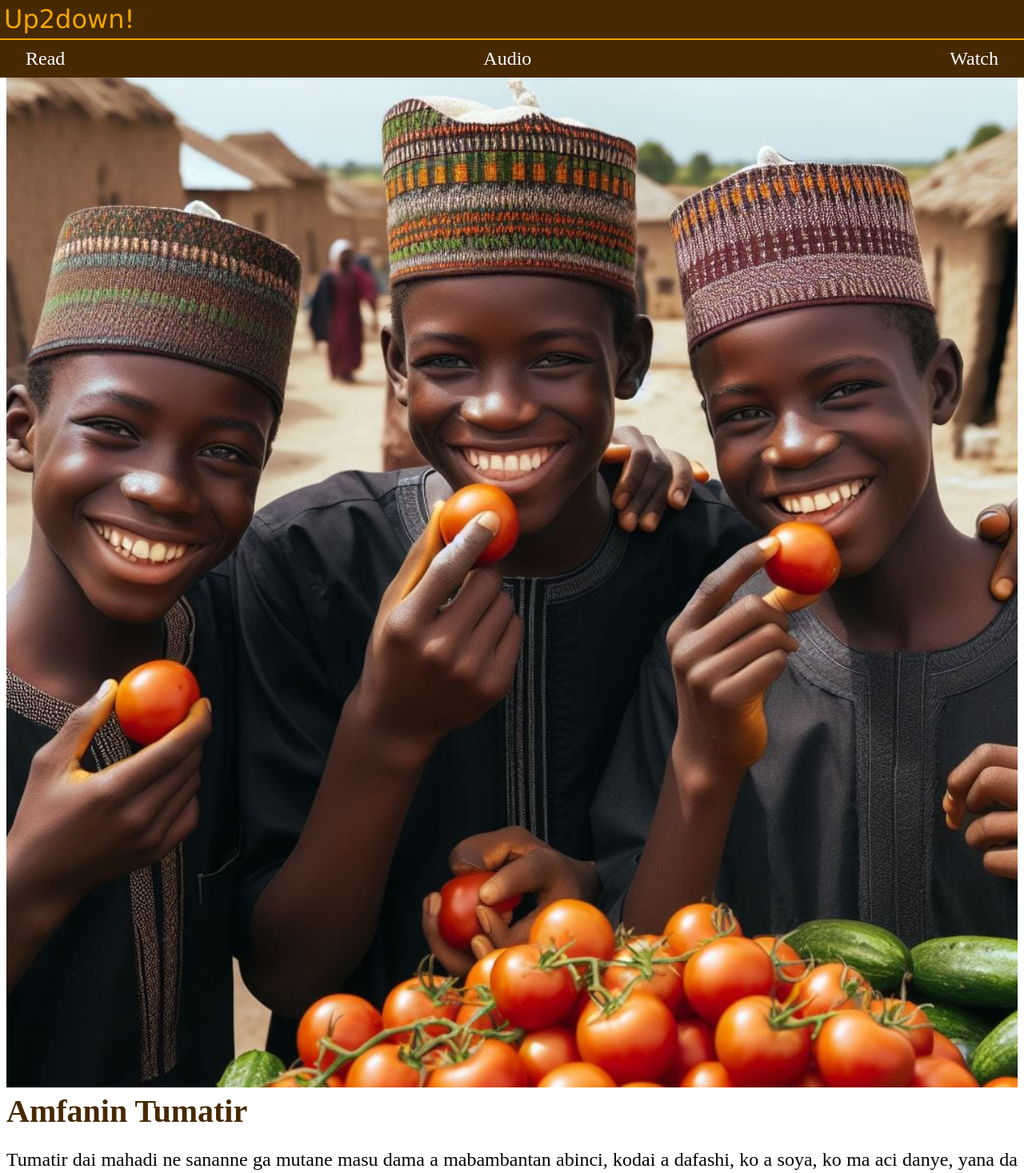
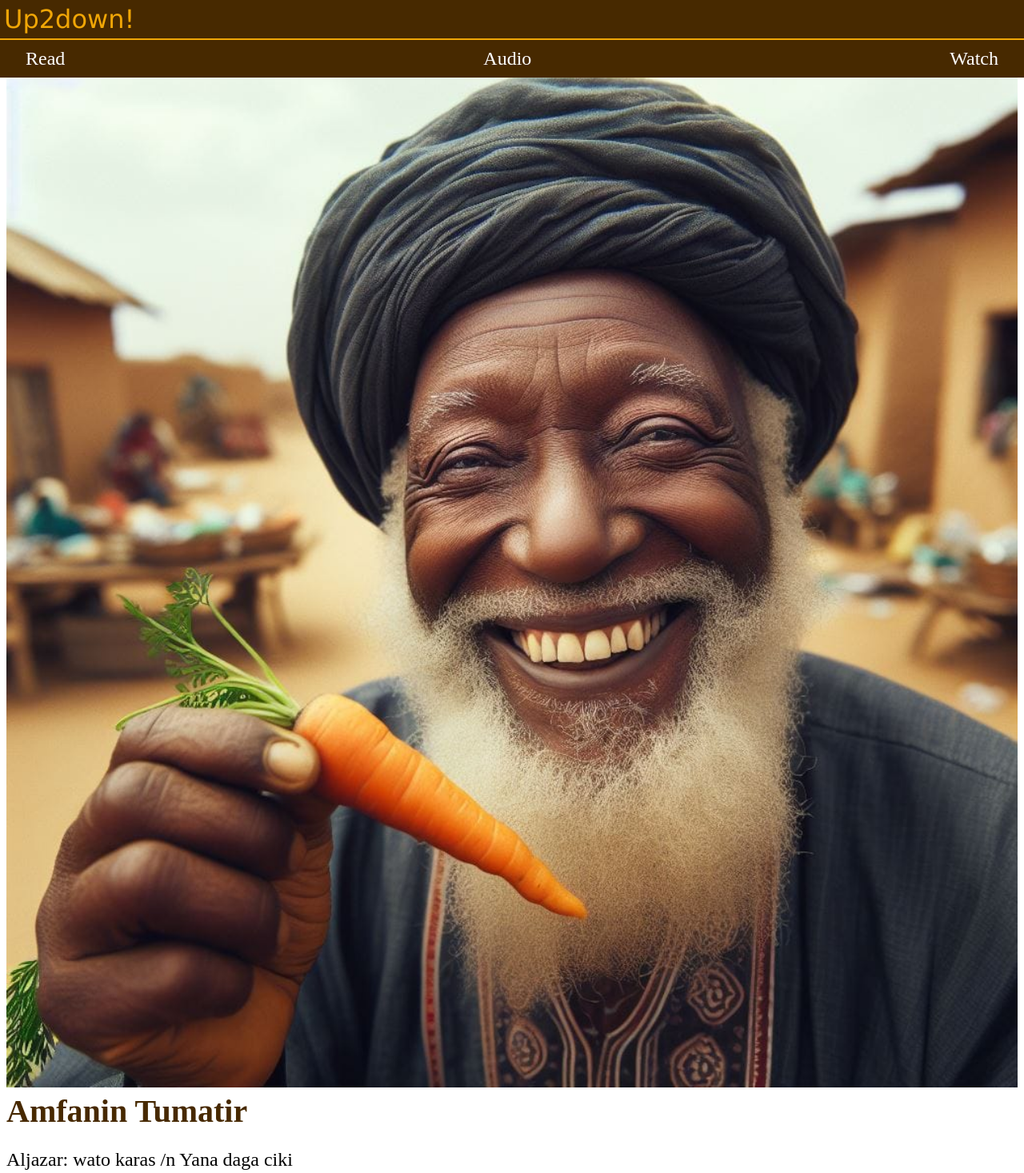
Before and after one commit to abdullahscontrol/Up2down, a React (Vite) app: page / in a window 1280 px wide. Shown: the top 1467 px of the page at 80% size. Built offline with nearby package versions, Linux system fonts and the light colour scheme.

Commit message:
Update Home.jsx

```diff
--- a/src/components/Home.jsx
+++ b/src/components/Home.jsx
@@ -1,31 +1,8 @@
-// function Home() {
-//     return (
-//         <div>
-//             <h2>hello</h2>
-//             <h2>hello</h2>
-//             <h2>hello</h2>
-//             <h2>hello</h2>
-//         </div>
-//     )
-// }
-// export default Home;
-// const amfaninTumatir = "Tumatir dai mahadi ne sananne ga mutane masu dama a mabambantan abinci, kodai a dafa shi, ko a soya, ko ma a ci danye, yana da kaloli daban-daban, amma wanda aka fi sani shi ne ja, sai dai akwai ruwan lemo, rawaya har ma da ruwan malmo, gwargwadon qasashen da suke amfani da shi, a taqaice dai, wasu fa'idoji ne ake samu a cikin Tumatir?
-// Ya za mu yi aiki da shi don samun fa'idojin da suke cikinsa?
-// Ko yakan yi maganin wasu cututtuka Shi kuma me da me ya qunsa Ko cinsa da yawa zai iya wahalarwa Wadannan da wasunsu muke so mu tattauna a ciki in sha Allahu ta'ala.
-// Tumatir daya ne daga cikin jinsin yalo, amma ana daukarsa a matsayin ganyayyaki sabo da Antacid, ana qiyasta cewa Tumatir yakai kala 600 a duniya, Tumatir yana da amfani a jiki gwargwadon yadda mutum zai ji ya kuma kiyaye, yakan taimaka wajen kawar da qwayoyin cutar da suke cutar da jikin dan adam, yakan dawo da nashadin qoda yadda zai yi aiki kamar yadda ya dace sabo da samun Vitamin A, C mai dama a cikinsa, yakan yi aiki a matsayin sinadarin wanke ciki da hanji, yakan kawar da wahalar da ciki yake fama da ita wajen markade abinci, sananne ne cewa Tumatir ya qunshi Iron, wanda yake fama da fatarar jini zai iya shan juice din Tumatir ko ya ci danyensa.
-// Akan yi aiki da Tumatir don magance gurbataccen ruwan sinadarin dake jiki, haka wahalar yin numfashi da wani lokaci yakan yi wahala ga dan adam, yakan yi amfani ga masu ciwon sukari, sabo da ba shi da Carbohydrates mai yawa a cikinsa, haka ciwon gabobi, Tumatir kan magance shi ta wajen zuba masa mai a dan ba shi tsoro a wuta sai a shafa a inda yake cutarwan, kasancewar Tumatir yana dauke da kashi 95 % na ruwa yana iya daidaita qibar mutum, ga shi bai da Calories mai dama.
-// Tumatir yakan samar da Vitamin C mai kyau, Provitamin A ko Carotene, Vitamin A wanda yake Antioxidant ya taimaka wa garkuwar jiki, wani binciken ya nuna cewa yakan yi maganin wasu nau'o'i na Cancer ciki har da na mabubbugar maniyi, da na huhu, sabo da yana dauke da sinadarin Lycopene wanda shi ne yake sanyawa launin Tumatirin ya zama ja, Tumatir yana dauke kuma da Minerals wadan da ake dan shan wahalar samu, irin su Potassium da yake inganta qoda, da Phosphor, Calcium da Magnesium.
-// Fatar Tumatir da 'ya'yan cikinsa sun qunshi sinadarin da yake taimaka wa hanji, Antacid din kuma zai kyautata aikin niqe abinci yadda zai agaza wajen zuqo mafificin Nutrients, Tumatir in aka lura ya qunshi Vitamins B, Vitamin C, Iron, Potassium, Calcium da Magnesium, ga shi yana da mahimmanci wajen zama rigakafin wasu cututtuka, bincike ya nuna cewa, mutanen da suke da Lycopene mai dama a jikinsu hatsarin daskarewar qwaqwalwa ba ta da yawa, wata da ake kira Daniella ta ce gaskiya bincike ya tabbatar da cewa Tumatir bai hana Cancer din qwaqwalwa amma zai iya magance kumburinta.
-// Duk da cewa launin Tumatir wani daban ne da wani, sai dai suna da sinadarin Lycopene gaba dayansu, wanda yake maganin tattarar fuska, Tumatir yakan fitar da Antioxidant wato Lycopene don kare fata, ko hana tattarar fatar, duk da cewa ba mai wani babban tasiri ba ne amma dai yakan yi, ta ce cin Tumatir din da yawa ba ya nufin zai magance matsalolin gaba daya, sai dai ta yi nunin cewa Tumatir din yana dauke da sinadarin Tyramine da Serotonin da dan dama wanda yakan taimaka wajen canza wa mutun yanayi, har ya ji duniyar ta yi masa daidai.
-// Tumatir ya qunshi Vitamins ne kawai da Minerals, Fibres, Protein da Carbohydrates, amma bai da Sodium, da Saturated fats da Cholesterol, yana da Vitamin A mai kyau, Thiamine, Niacin, Vitamin B6, Folic acid, Magnesium, Phosphor da Copper, kuma yakan samar da Nutrients mai kyau, Vitamin A, C, K, Potassium da Manganese, daga cikin fa'idojin Tumatir akwai kawar da Germs, wadan da suke haifar da cututtukan jikin dan adam, Tumatir kan motsa nashadin qoda, yakan yi aiki a matsayin mai wanke hanji, kamar yadda yake kau da wahalar niqe abinci, ko fitar da shi bayan ya gama amfani.
-// Tumatir yana da Iron in kana fama da cutar fatarar jini, to juice din Tumatir, cinsa danye zai taimaka ba kadan ba, za a iya maganin ko sauqaqa, haka zai taimaka wajen magance toshewar numfashi, sinadarin cikin tumbi da yake taimakawa wajen niqe abinci in ya yi yawa, sauran cututtuka na qirji ma Tumatir kan taimaka matuqa, yana ma da amfani ga masu cutar sukari, sabo da Carbohydrates din dake ciki bai da wani yawa, akan yi aiki da shi wajen rage qiba, in ba a yi aiki da shi yadda ya kamata ba kishiyar hakan za ta bayyana, amma Tumatir ya qunshi abubuwa da dama kuma masu amfani, mu tara a shiri na gaba mu gani.
-// Zamu cigaba in sha Allah";
-
 const courseData = [
     {
-        image: "001-img.jpg",
+        image: "006-img.jpg",
         title: "Amfanin Tumatir",
-        article: "Tumatir dai mahadi ne sananne ga mutane masu dama a mabambantan abinci, kodai a dafashi, ko a soya, ko ma aci danye, yana da kaloli daban-daban, amma wanda aka fi sani shi ja, sai dai akwai ruwan lemo, rawaya har ma da ruwan malmo, qwargwadon qasashen da suke amfani da shi, a taqaice dai, wasu..."
+        article: "Aljazar: wato karas /n Yana daga ciki "
     },
         {
         image: "001-img.jpg",
```
